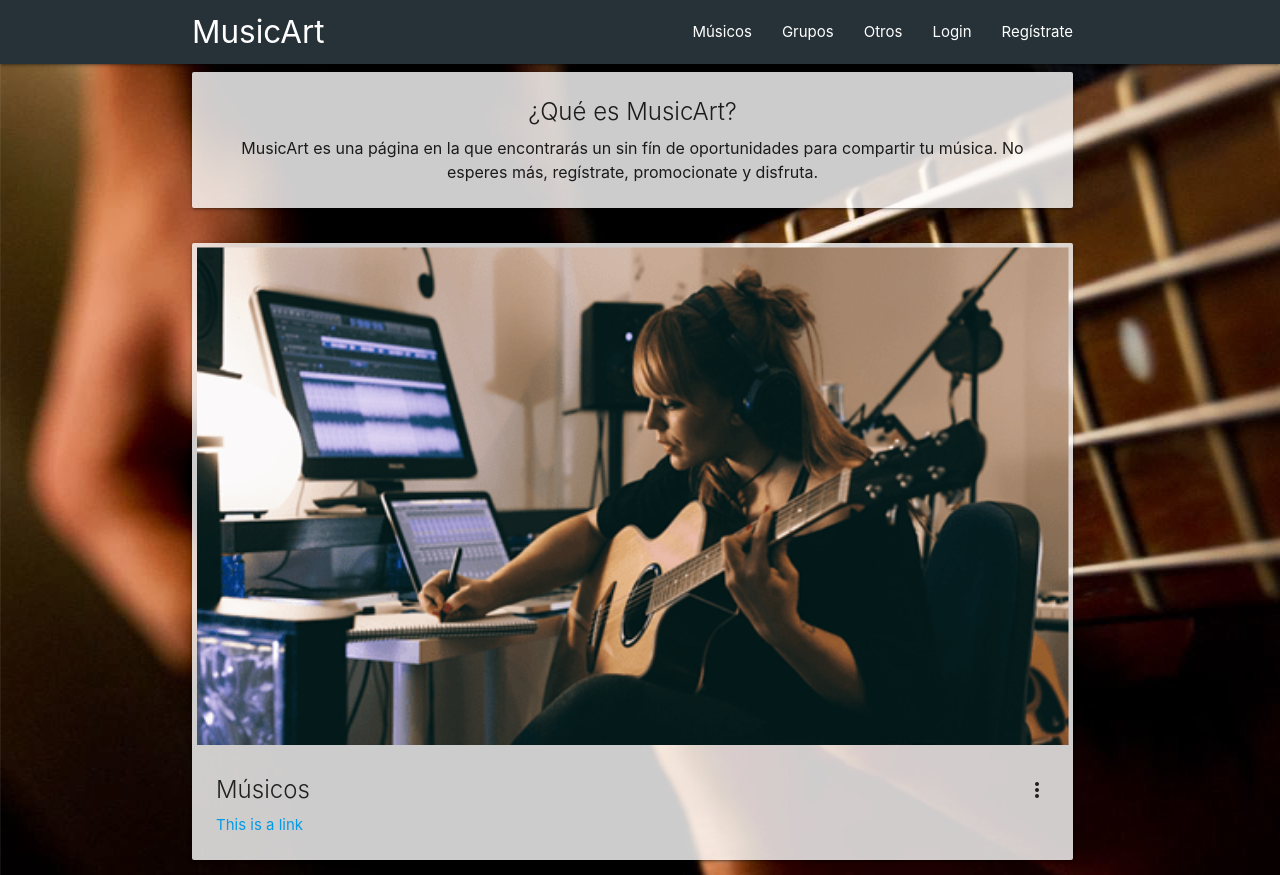
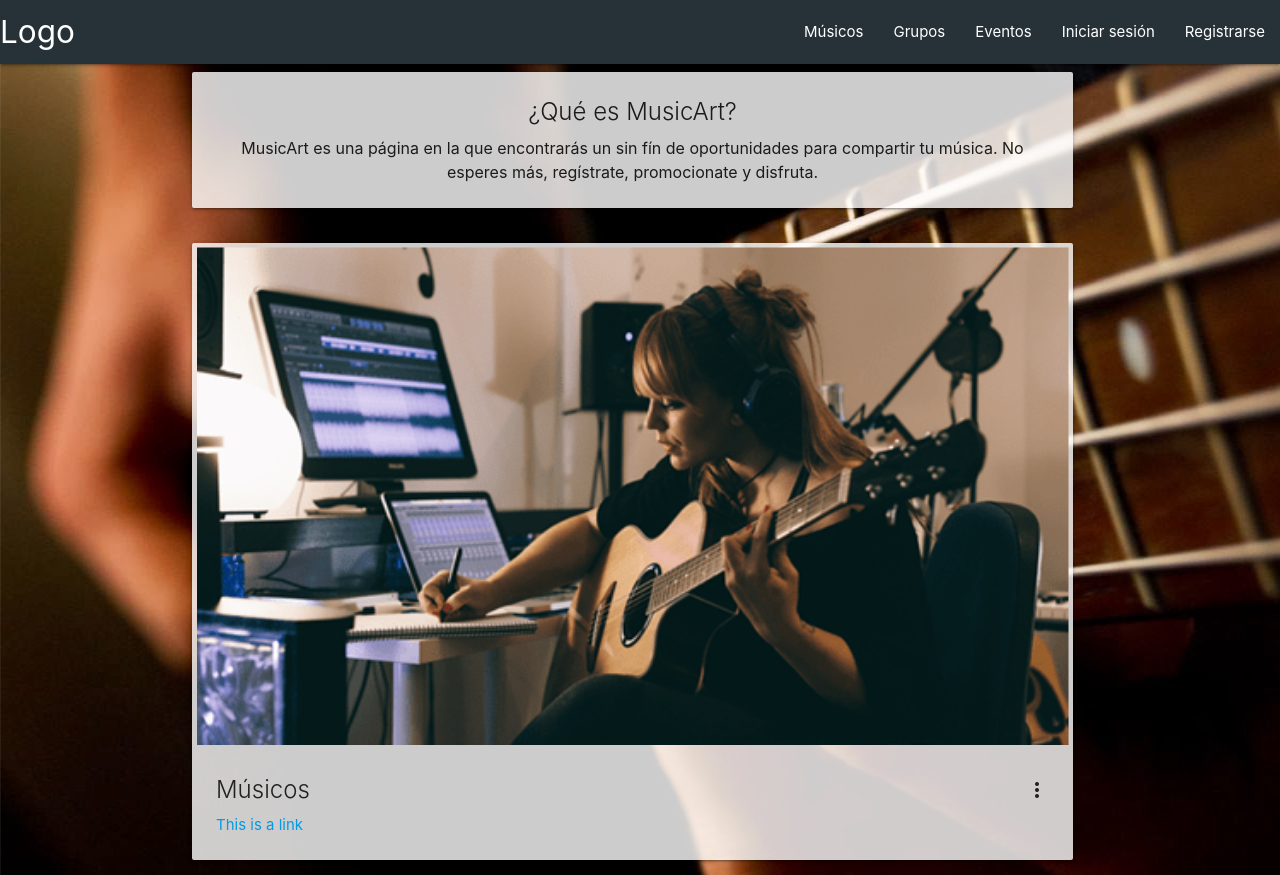
Before and after one commit to JYisus/web_uya, a website: page public/index.html in a window 1280 px wide. Shown: the top 875 px of the page. Drawn offline with Linux system fonts and the light colour scheme.

Commit message:
Mejora navbar

```diff
--- a/index.js
+++ b/index.js
@@ -39,6 +39,7 @@ app.post('/login',function(req,res){
 			}
 			else {
 				res.sendfile(__dirname + '/public/login.html');
+				return ;
 			}
 			break;
 		}
--- a/package.json
+++ b/package.json
@@ -4,6 +4,7 @@
   "description": "Proyecto web para la asignatura Usabilidad y Accesibilidad.",
   "main": "index.js",
   "scripts": {
+  	"start": "nodemon index.js",
     "test": "echo \"Error: no test specified\" && exit 1"
   },
   "repository": {
@@ -20,5 +21,8 @@
     "express": "4.16.3",
     "restify": "^7.1.1"
   },
-  "homepage": "https://github.com/alu0100976731/web_uya#readme"
+  "homepage": "https://github.com/alu0100976731/web_uya#readme",
+  "devDependencies": {
+    "nodemon": "^1.17.4"
+  }
 }
--- a/public/index.html
+++ b/public/index.html
@@ -18,32 +18,28 @@
 
 <body>
     <header>
-      <!--Barra de navegación Materialize
-      <nav id="nav-bar-1" class="grey darken-3">
-        <div class="nav-wrapper">
-          <a href="#!" class="brand-logo right"></a>
-          <ul id="nav-mobile" class="left">
-            <li><a href="#">Inicio</a></li>
+      <!--Barra de navegación para ordenadores-->
+      <nav>
+        <div class="nav-wrapper blue-grey darken-4">
+          <a href="#!" class="brand-logo">Logo</a>
+          <a href="#" data-target="mobile-demo" class="sidenav-trigger"><i class="material-icons">menu</i></a>
+          <ul class="right hide-on-med-and-down">
             <li><a href="#">Músicos</a></li>
             <li><a href="#">Grupos</a></li>
-            <li><a href="#">Otros</a></li>
+            <li><a href="#">Eventos</a></li>
+            <li><a href="#">Iniciar sesión</a></li>
+            <li><a href="#">Registrarse</a></li>
           </ul>
         </div>
       </nav>
-    </header>
-    <main> -->
-      <nav id="nav-bar-1" class="blue-grey darken-4">
-        <div class="container nav-wrapper">
-          <a href="#" class="brand-logo">MusicArt</a>
-          <ul id="nav-mobile" class="right hide-on-med-and-down">
-            <li><a href="#">Músicos</a></li>
-            <li><a href="#">Grupos</a></li>
-            <li><a href="#">Otros</a></li>
-            <li><a href="./login.html">Login</a></li>
-            <li><a href="./registro.html">Regístrate</a></li>
-          </ul>
-        </div>
-      </nav>
+      <!--Barra de navegación resolución pequeña-->
+      <ul class="sidenav" id="mobile-demo">
+        <li><a href="#">Músicos</a></li>
+        <li><a href="#">Grupos</a></li>
+        <li><a href="#">Eventos</a></li>
+        <li><a href="#">Iniciar sesión</a></li>
+        <li><a href="#">Registrarse</a></li>
+      </ul>
 
       <div class="row">
         <div class="container">
@@ -117,5 +113,6 @@
     <script type="text/javascript" src="./jquery/dist/jquery.min.js"></script>
     <!--JavaScript at end of body for optimized loading-->
     <script type="text/javascript" src="js/materialize.min.js"></script>
+    <script type="text/javascript" src="./js/utilidades_materialize.js"></script>
     </body>
 </html>
--- /dev/null
+++ b/public/js/utilidades_materialize.js
@@ -0,0 +1,3 @@
+$(document).ready(function(){
+  $('.sidenav').sidenav();
+});
```
Also changed, not shown: 1 other file.
